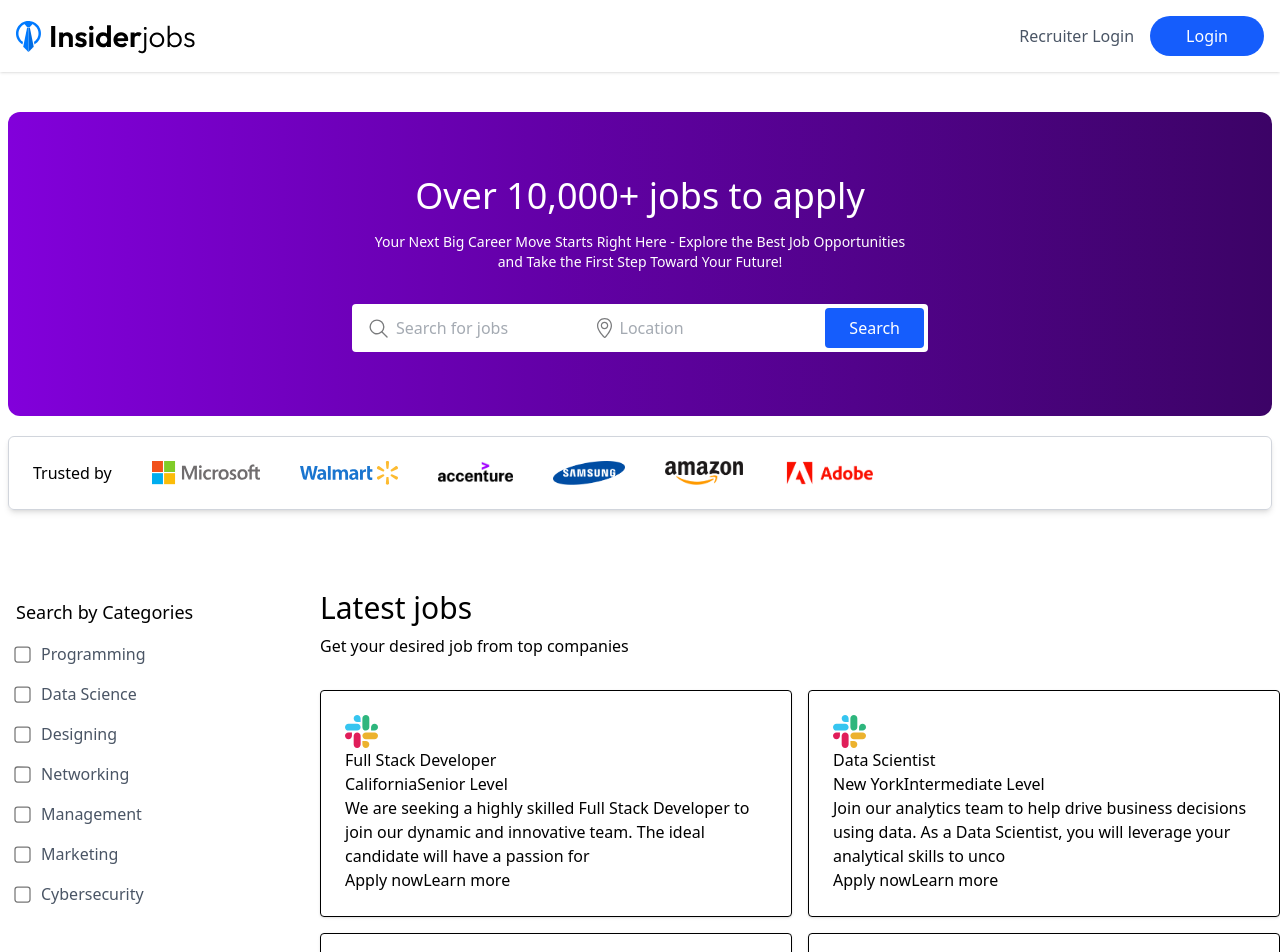
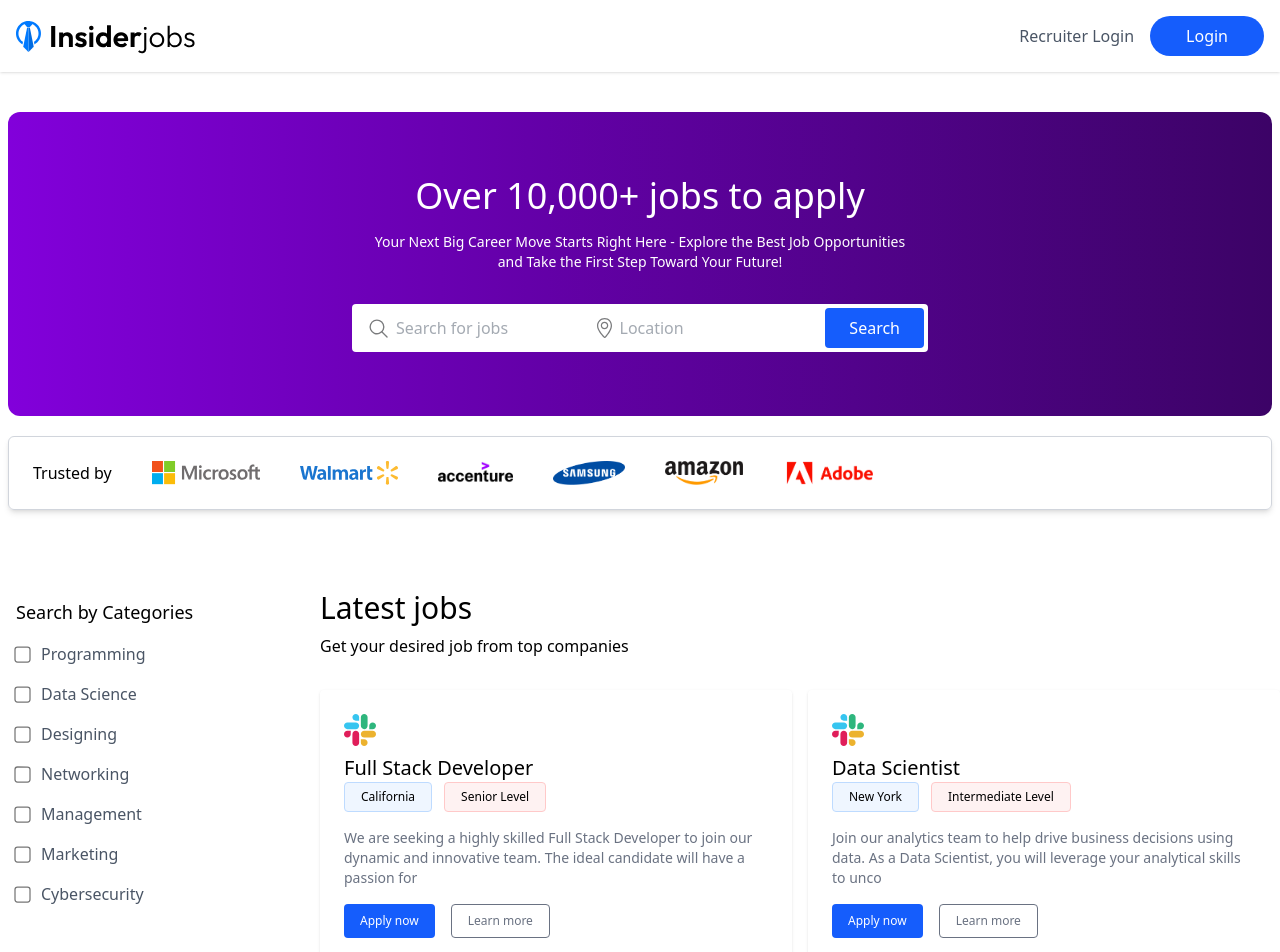
Before and after one commit to Mikael241221/Job-app, a React (Vite) app: page / in a window 1280 px wide. Shown: the top 952 px of the page. Built offline with nearby package versions, Linux system fonts and the light colour scheme; no server answers.

Commit message:
styling the JobCard pages

```diff
--- a/src/components/JobCard.jsx
+++ b/src/components/JobCard.jsx
@@ -3,19 +3,19 @@
 
 const JobCard = ({job}) => {
   return (
-    <div className='border p-6 shadow rounded'>
+    <div className=' p-6 shadow rounded'>
       <div className='flex justify-between items-center'>
-        <img src={assets.company_icon}alt="" />
+        <img className='h-8' src={assets.company_icon}alt="" />
       </div>
-      <h4>{job.title}</h4>
-      <div>
-        <span>{job.location}</span>
-        <span>{job.level}</span>
+      <h4 className='font-medium text-xl mt-2'>{job.title}</h4>
+      <div className='flex items-center gap-3 mt2 text-xs'>
+        <span className='bg-blue-50 border border-blue-200 px-4 py-1.5 rounded'>{job.location}</span >
+        <span className='bg-red-50 border border-red-200 px-4 py-1.5 rounded'>{job.level}</span >
       </div>
-      <p dangerouslySetInnerHTML={{__html:job.description.slice(0,150)}}>{job.desc}</p>
-      <div>
-        <button>Apply now</button>
-        <button>Learn more</button>
+      <p className='text-gray-500 text-sm mt-4' dangerouslySetInnerHTML={{__html:job.description.slice(0,150)}}>{job.desc}</p>
+      <div className='flex gap-4 mt-4 text-xs'>
+        <button className='bg-blue-600 text-white rounded px-4 py 2'>Apply now</button>
+        <button className='text-gray-500 border border-gray-500 rounded px-4 py-2'>Learn more</button>
       </div>
     </div>
   )
--- a/src/components/Joblisting.jsx
+++ b/src/components/Joblisting.jsx
@@ -1,10 +1,10 @@
 import React, { useContext } from 'react'
 import { AppContext } from '../context/AppContext'
-import { assets, JobCategories, JobLocations, jobsData } from '../assets/assets'
+import { assets, JobCategories, JobLocations} from '../assets/assets'
 import JobCard from './JobCard'
 
 const Joblisting = () => {
-    const {isSearched, searchFilter,setSearchFilter} = useContext(AppContext)
+    const {isSearched, searchFilter,setSearchFilter,jobs} = useContext(AppContext)
 
   return (
     <div className='container 2xl:px-20 mx-auto flex flex-col lg:flex-row max-lg:space-y-8 py-8'>
@@ -72,7 +72,7 @@
         <p className='mb-8'>Get your desired job from top companies</p>
         <div className='grid grid-cols-1 sm:grid-cols-2 xl-grid-cols-3 gap-4'>
          {
-          jobsData.map((job,index) => (
+          jobs.map((job,index) => (
             <JobCard key={index} job={job}/>
           ))
          }
--- a/src/context/AppContext.jsx
+++ b/src/context/AppContext.jsx
@@ -1,4 +1,5 @@
-import { createContext, useState } from "react";
+import { createContext, useEffect, useState } from "react";
+import { jobsData } from "../assets/assets";
 
 export const AppContext = createContext()
 
@@ -9,9 +10,19 @@
     })
 
     const [isSearched, setIsSearched] = useState(false)
+    const [jobs, setJobs] = useState([])
+
+    // Function to fetch jobs
+    const fetchJobs = async () => {
+        setJobs(jobsData)
+    }
+    useEffect(() => {
+          fetchJobs()
+    },[])
     const value = {
        setSearchFilter,searchFilter,
        isSearched, setIsSearched,
+       jobs, setJobs,
     }
 
     return (<AppContext.Provider value={value}>
```
